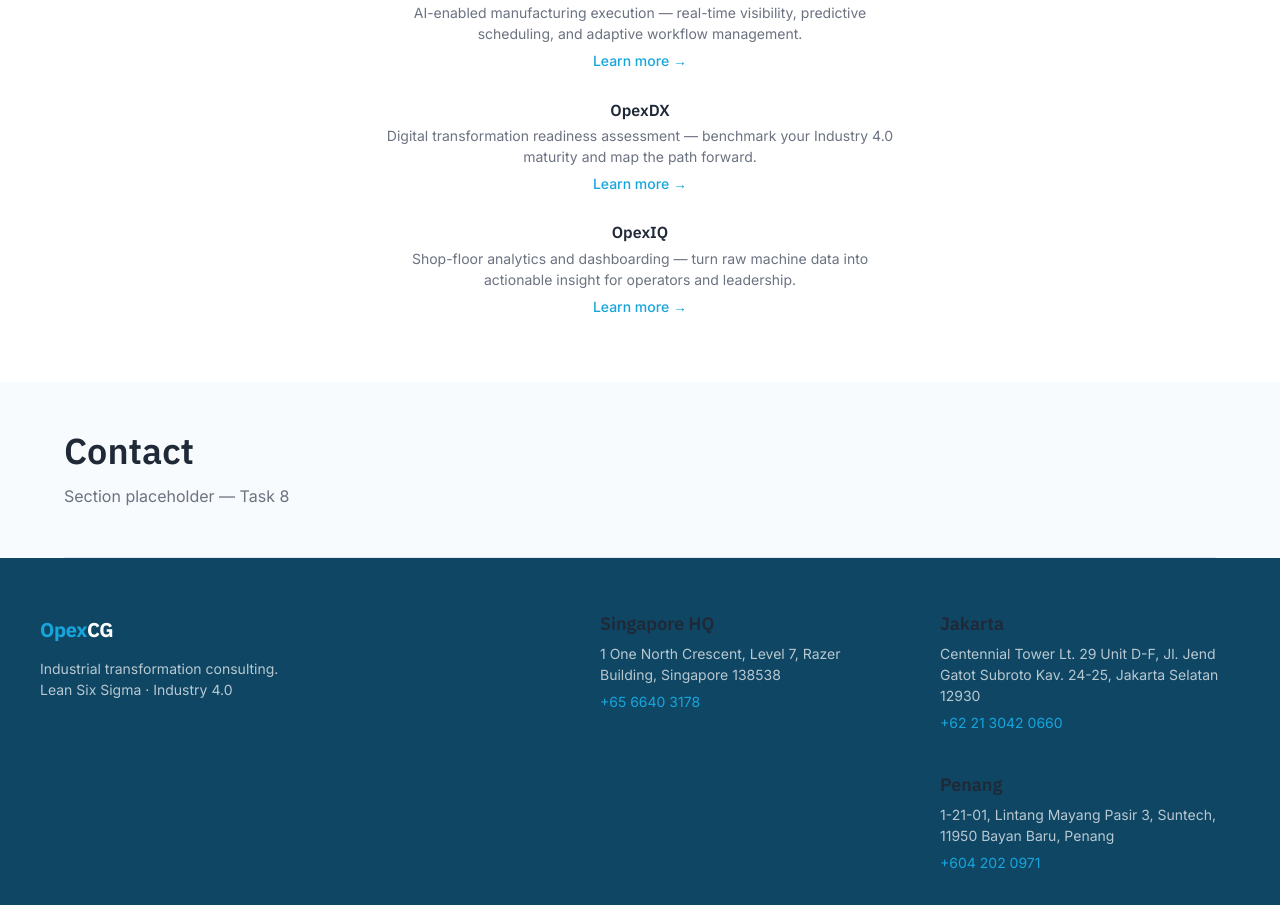
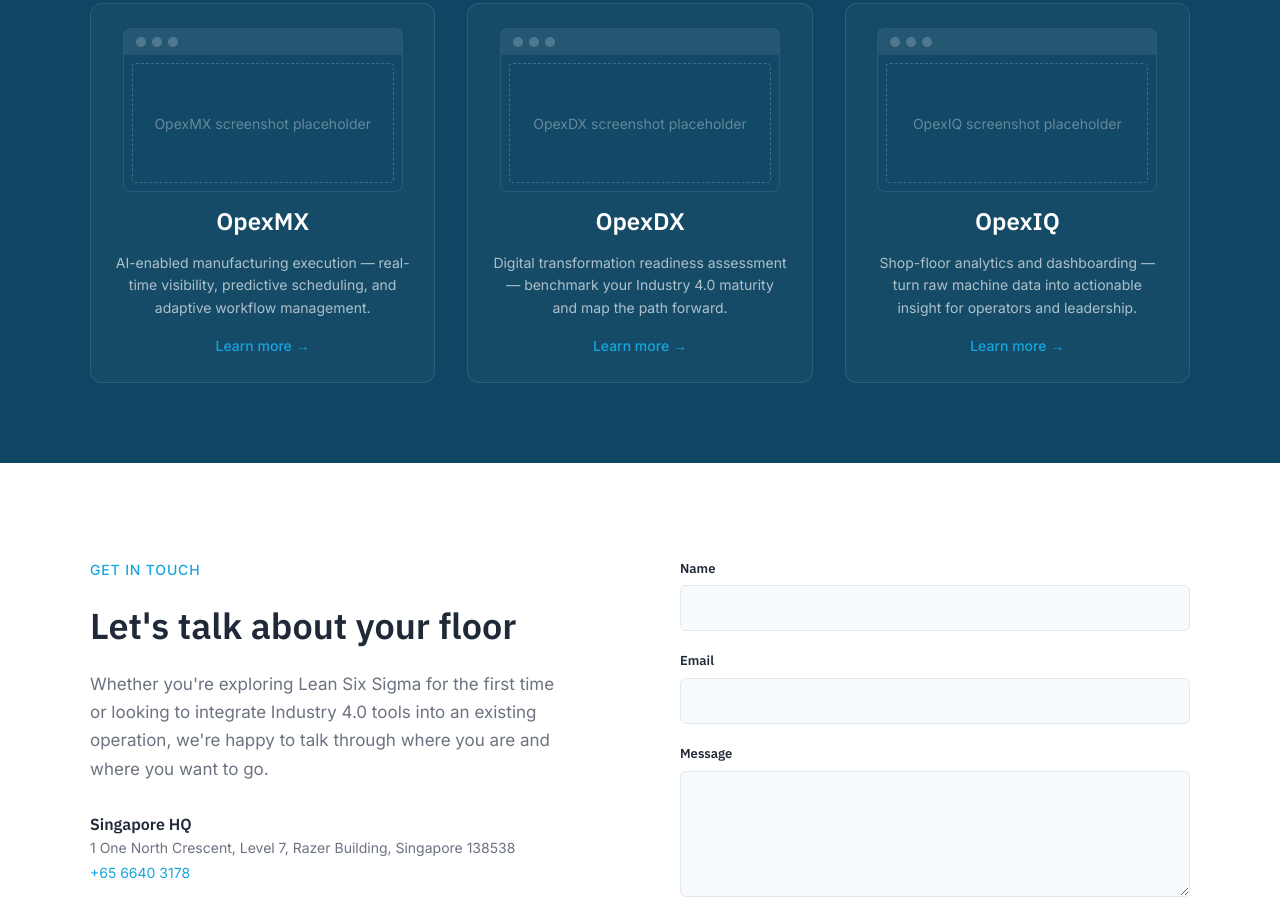
Before and after one commit to indraargamuria/opexlanding, a React (Vite) app in the folder frontend/: page / in a window 1280 px wide. Shown: the part 6740-7645 px from the top of the page. Built offline with nearby package versions, Linux system fonts and the light colour scheme.

Commit message:
Improve AI enable product section

```diff
--- /dev/null
+++ b/frontend/src/components/Contact.tsx
@@ -0,0 +1,229 @@
+import { useState } from 'react';
+
+const offices = [
+  {
+    label: 'Singapore HQ',
+    address: '1 One North Crescent, Level 7, Razer Building, Singapore 138538',
+    phone: '+65 6640 3178',
+  },
+  {
+    label: 'Jakarta',
+    address: 'Centennial Tower Lt. 29 Unit D-F, Jl. Jend Gatot Subroto Kav. 24-25, Jakarta Selatan 12930',
+    phone: '+62 21 3042 0660',
+  },
+  {
+    label: 'Penang',
+    address: '1-21-01, Lintang Mayang Pasir 3, Suntech, 11950 Bayan Baru, Penang',
+    phone: '+604 202 0971',
+  },
+];
+
+export function Contact() {
+  const [form, setForm] = useState({ name: '', email: '', message: '' });
+
+  function handleChange(e: React.ChangeEvent<HTMLInputElement | HTMLTextAreaElement>) {
+    setForm((prev) => ({ ...prev, [e.target.name]: e.target.value }));
+  }
+
+  function handleSubmit(e: React.FormEvent) {
+    e.preventDefault();
+  }
+
+  return (
+    <section style={sectionStyle} id="contact">
+      <div style={innerStyle}>
+        <div style={leftStyle}>
+          <p style={overlineStyle}>Get in touch</p>
+          <h2 style={headingStyle}>Let's talk about your floor</h2>
+          <p style={subheadStyle}>
+            Whether you're exploring Lean Six Sigma for the first time or looking
+            to integrate Industry 4.0 tools into an existing operation, we're
+            happy to talk through where you are and where you want to go.
+          </p>
+
+          <div style={officesStyle}>
+            {offices.map((office) => (
+              <div key={office.label} style={officeBlockStyle}>
+                <h4 style={officeLabelStyle}>{office.label}</h4>
+                <p style={officeAddressStyle}>{office.address}</p>
+                <a href={`tel:${office.phone.replace(/\s/g, '')}`} style={phoneStyle}>
+                  {office.phone}
+                </a>
+              </div>
+            ))}
+          </div>
+        </div>
+
+        <div style={rightStyle}>
+          <form onSubmit={handleSubmit} style={formStyle}>
+            <div style={fieldStyle}>
+              <label htmlFor="contact-name" style={labelStyle}>Name</label>
+              <input
+                id="contact-name"
+                name="name"
+                type="text"
+                value={form.name}
+                onChange={handleChange}
+                className="contact-input"
+                style={inputStyle}
+                required
+              />
+            </div>
+            <div style={fieldStyle}>
+              <label htmlFor="contact-email" style={labelStyle}>Email</label>
+              <input
+                id="contact-email"
+                name="email"
+                type="email"
+                value={form.email}
+                onChange={handleChange}
+                className="contact-input"
+                style={inputStyle}
+                required
+              />
+            </div>
+            <div style={fieldStyle}>
+              <label htmlFor="contact-message" style={labelStyle}>Message</label>
+              <textarea
+                id="contact-message"
+                name="message"
+                value={form.message}
+                onChange={handleChange}
+                rows={5}
+                className="contact-input"
+                style={{ ...inputStyle, resize: 'vertical' as const, minHeight: '120px' }}
+                required
+              />
+            </div>
+            <button type="submit" className="contact-btn" style={buttonStyle}>
+              Send message
+            </button>
+          </form>
+        </div>
+      </div>
+    </section>
+  );
+}
+
+const sectionStyle: React.CSSProperties = {
+  background: 'var(--white)',
+  padding: '96px 24px',
+};
+
+const innerStyle: React.CSSProperties = {
+  maxWidth: '1100px',
+  margin: '0 auto',
+  display: 'grid',
+  gridTemplateColumns: '1fr 1fr',
+  gap: '80px',
+  alignItems: 'start',
+};
+
+const leftStyle: React.CSSProperties = {
+  display: 'flex',
+  flexDirection: 'column',
+  gap: '24px',
+};
+
+const overlineStyle: React.CSSProperties = {
+  fontFamily: 'var(--font-body)',
+  fontSize: 'var(--text-caption)',
+  fontWeight: 500,
+  color: 'var(--brand)',
+  letterSpacing: '0.06em',
+  textTransform: 'uppercase' as const,
+};
+
+const headingStyle: React.CSSProperties = {
+  fontFamily: 'var(--font-heading)',
+  fontSize: 'var(--text-h2)',
+  fontWeight: 'var(--weight-h2)',
+  lineHeight: 'var(--leading-heading)',
+  color: 'var(--dark-text)',
+};
+
+const subheadStyle: React.CSSProperties = {
+  fontSize: '1.0625rem',
+  lineHeight: 1.65,
+  color: 'var(--muted)',
+  maxWidth: '480px',
+};
+
+const officesStyle: React.CSSProperties = {
+  display: 'flex',
+  flexDirection: 'column',
+  gap: '20px',
+  marginTop: '8px',
+};
+
+const officeBlockStyle: React.CSSProperties = {
+  display: 'flex',
+  flexDirection: 'column',
+  gap: '4px',
+};
+
+const officeLabelStyle: React.CSSProperties = {
+  fontFamily: 'var(--font-heading)',
+  fontSize: 'var(--text-body)',
+  fontWeight: 600,
+  color: 'var(--dark-text)',
+};
+
+const officeAddressStyle: React.CSSProperties = {
+  fontSize: 'var(--text-caption)',
+  lineHeight: 1.5,
+  color: 'var(--muted)',
+};
+
+const phoneStyle: React.CSSProperties = {
+  fontSize: 'var(--text-caption)',
+  color: 'var(--brand)',
+  textDecoration: 'none',
+};
+
+const rightStyle: React.CSSProperties = {};
+
+const formStyle: React.CSSProperties = {
+  display: 'flex',
+  flexDirection: 'column',
+  gap: '20px',
+};
+
+const fieldStyle: React.CSSProperties = {
+  display: 'flex',
+  flexDirection: 'column',
+  gap: '6px',
+};
+
+const labelStyle: React.CSSProperties = {
+  fontFamily: 'var(--font-heading)',
+  fontSize: '0.8125rem',
+  fontWeight: 600,
+  color: 'var(--dark-text)',
+};
+
+const inputStyle: React.CSSProperties = {
+  fontFamily: 'var(--font-body)',
+  fontSize: 'var(--text-body)',
+  padding: '12px 14px',
+  border: '1px solid var(--border)',
+  borderRadius: '6px',
+  background: 'var(--light-bg)',
+  color: 'var(--dark-text)',
+  outline: 'none',
+  transition: 'border-color 0.15s ease',
+};
+
+const buttonStyle: React.CSSProperties = {
+  fontFamily: 'var(--font-heading)',
+  fontWeight: 600,
+  fontSize: 'var(--text-body)',
+  padding: '12px 28px',
+  background: 'var(--brand)',
+  color: 'var(--white)',
+  border: 'none',
+  borderRadius: '6px',
+  cursor: 'pointer',
+  alignSelf: 'flex-start',
+  transition: 'background 0.15s ease',
+};
--- a/frontend/src/components/Products.tsx
+++ b/frontend/src/components/Products.tsx
@@ -1,3 +1,5 @@
+import { useEffect, useRef, useState } from 'react';
+
 const products = [
   {
     name: 'OpexMX',
@@ -13,15 +15,64 @@
   },
 ];
 
+function ProductMockup({ productName }: { productName: string }) {
+  return (
+    <div style={mockupStyle}>
+      <div style={windowChromeStyle}>
+        <span style={dotStyle} />
+        <span style={dotStyle} />
+        <span style={dotStyle} />
+      </div>
+      <div
+        style={placeholderStyle}
+        role="img"
+        aria-label={`${productName} — product screenshot placeholder`}
+      >
+        {productName} screenshot placeholder
+      </div>
+    </div>
+  );
+}
+
 export function Products() {
+  const sectionRef = useRef<HTMLDivElement>(null);
+  const [isVisible, setIsVisible] = useState(false);
+
+  useEffect(() => {
+    const node = sectionRef.current;
+    if (!node) return;
+
+    const observer = new IntersectionObserver(
+      ([entry]) => {
+        if (entry.isIntersecting) {
+          setIsVisible(true);
+          observer.disconnect();
+        }
+      },
+      { threshold: 0.1 }
+    );
+
+    observer.observe(node);
+    return () => observer.disconnect();
+  }, []);
+
   return (
-    <section style={sectionStyle}>
+    <section ref={sectionRef} style={sectionStyle}>
       <div style={innerStyle}>
         <p style={headingStyle}>AI-enabled products</p>
 
-        <div style={listStyle}>
-          {products.map((product) => (
-            <div key={product.name} style={itemStyle}>
+        <div style={gridStyle}>
+          {products.map((product, index) => (
+            <div
+              key={product.name}
+              style={{
+                ...cardStyle,
+                opacity: isVisible ? 1 : 0,
+                transform: isVisible ? 'translateY(0)' : 'translateY(20px)',
+                transitionDelay: `${index * 0.1}s`,
+              }}
+            >
+              <ProductMockup productName={product.name} />
               <h3 style={nameStyle}>{product.name}</h3>
               <p style={descStyle}>{product.description}</p>
               <a href="#" style={linkStyle}>
@@ -37,49 +88,101 @@
 }
 
 const sectionStyle: React.CSSProperties = {
-  background: 'var(--white)',
-  padding: '64px 24px',
+  background: 'var(--dark-accent)',
+  padding: '80px 24px',
 };
 
 const innerStyle: React.CSSProperties = {
-  maxWidth: '900px',
+  maxWidth: '1100px',
   margin: '0 auto',
   textAlign: 'center',
 };
 
 const headingStyle: React.CSSProperties = {
-  fontFamily: 'var(--font-heading)',
-  fontSize: 'var(--text-h4)',
+  fontFamily: 'var(--font-body)',
+  fontSize: 'var(--text-caption)',
   fontWeight: 500,
-  color: 'var(--muted)',
-  marginBottom: '32px',
+  color: 'var(--brand)',
+  letterSpacing: '0.06em',
+  textTransform: 'uppercase' as const,
+  marginBottom: '48px',
 };
 
-const listStyle: React.CSSProperties = {
+const gridStyle: React.CSSProperties = {
+  display: 'grid',
+  gridTemplateColumns: 'repeat(3, 1fr)',
+  gap: '32px',
+  '@media (max-width: 900px)': {
+    gridTemplateColumns: 'repeat(2, 1fr)',
+  },
+  '@media (max-width: 640px)': {
+    gridTemplateColumns: '1fr',
+  },
+};
+
+const cardStyle: React.CSSProperties = {
+  background: 'rgba(255, 255, 255, 0.03)',
+  border: '1px solid rgba(255, 255, 255, 0.1)',
+  borderRadius: '12px',
+  padding: '24px',
   display: 'flex',
   flexDirection: 'column',
-  gap: '28px',
+  gap: '16px',
+  alignItems: 'center',
+  textAlign: 'center',
+  transition: 'opacity 0.5s ease-out, transform 0.5s ease-out, border-color 0.2s ease',
 };
 
-const itemStyle: React.CSSProperties = {
+const mockupStyle: React.CSSProperties = {
+  width: '100%',
+  maxWidth: '280px',
+  background: 'rgba(15, 70, 100, 0.4)',
+  border: '1px solid rgba(255, 255, 255, 0.1)',
+  borderRadius: '8px',
+  overflow: 'hidden',
+};
+
+const windowChromeStyle: React.CSSProperties = {
+  background: 'rgba(255, 255, 255, 0.08)',
+  padding: '8px 12px',
   display: 'flex',
-  flexDirection: 'column',
   gap: '6px',
+};
+
+const dotStyle: React.CSSProperties = {
+  width: '10px',
+  height: '10px',
+  borderRadius: '50%',
+  background: 'rgba(255, 255, 255, 0.2)',
+};
+
+const placeholderStyle: React.CSSProperties = {
+  height: '120px',
+  display: 'flex',
   alignItems: 'center',
+  justifyContent: 'center',
+  padding: '16px',
+  textAlign: 'center',
+  color: 'rgba(255, 255, 255, 0.35)',
+  fontFamily: 'var(--font-body)',
+  fontSize: 'var(--text-caption)',
+  lineHeight: 1.4,
+  border: '1px dashed rgba(255, 255, 255, 0.2)',
+  margin: '8px',
+  borderRadius: '4px',
 };
 
 const nameStyle: React.CSSProperties = {
   fontFamily: 'var(--font-heading)',
-  fontSize: 'var(--text-body)',
+  fontSize: 'var(--text-h3)',
   fontWeight: 600,
-  color: 'var(--dark-text)',
+  color: 'var(--white)',
 };
 
 const descStyle: React.CSSProperties = {
   fontSize: 'var(--text-caption)',
-  lineHeight: 1.5,
-  color: 'var(--muted)',
-  maxWidth: '520px',
+  lineHeight: 1.6,
+  color: 'rgba(255, 255, 255, 0.65)',
 };
 
 const linkStyle: React.CSSProperties = {
--- a/frontend/src/index.css
+++ b/frontend/src/index.css
@@ -190,3 +190,26 @@
   outline: 2px solid var(--brand);
   outline-offset: 2px;
 }
+
+/* ── Contact form ── */
+.contact-input:focus {
+  border-color: var(--brand);
+}
+
+.contact-input::placeholder {
+  color: var(--muted);
+  opacity: 0.6;
+}
+
+.contact-btn:hover {
+  background: var(--brand-hover);
+}
+
+.contact-btn:active {
+  background: var(--brand-active);
+}
+
+.contact-btn:focus-visible {
+  outline: 2px solid var(--brand);
+  outline-offset: 2px;
+}
--- a/frontend/src/routeTree.tsx
+++ b/frontend/src/routeTree.tsx
@@ -7,6 +7,7 @@
 import { Experience } from './components/Experience';
 import { Clients } from './components/Clients';
 import { Products } from './components/Products';
+import { Contact } from './components/Contact';
 import { Footer } from './components/Footer';
 
 const rootRoute = createRootRoute({
@@ -43,12 +44,7 @@
       <Experience />
       <Clients />
       <Products />
-      <div style={{ padding: '0 24px', maxWidth: '1200px', margin: '0 auto' }}>
-        <section id="contact" style={sectionStyle}>
-          <h2>Contact</h2>
-          <p style={placeholderStyle}>Section placeholder — Task 8</p>
-        </section>
-      </div>
+      <Contact />
     </>
   );
 }
@@ -62,13 +58,3 @@
     router: typeof router;
   }
 }
-
-const sectionStyle: React.CSSProperties = {
-  padding: '48px 0',
-  borderBottom: '1px solid var(--border)',
-};
-
-const placeholderStyle: React.CSSProperties = {
-  color: 'var(--muted)',
-  marginTop: '12px',
-};
```
Also changed, not shown: 2 other files (tests, documents, lock files or other folders).
